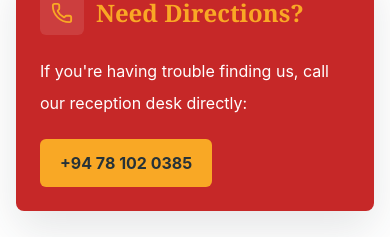
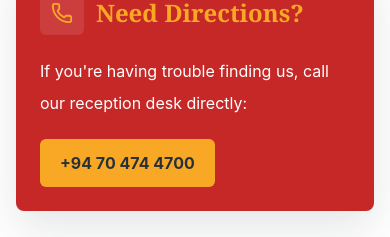
Before and after one commit to pranajewabooking-blip/pranajeewa-new, a React (Vite) app in the folder client/: page /location in a window 390 px wide. Shown: the part 2080-2317 px from the top of the page. Built offline with nearby package versions, Linux system fonts and the light colour scheme; no server answers.

Commit message:
Update location directions phone

```diff
--- a/client/src/pages/Location.jsx
+++ b/client/src/pages/Location.jsx
@@ -136,10 +136,10 @@ export default function Location() {
               If you're having trouble finding us, call our reception desk directly:
             </p>
             <a
-              href="tel:+94781020385"
+              href="tel:+94704744700"
               className="mt-5 inline-flex rounded-md bg-brand-gold px-5 py-3 font-bold text-brand-charcoal transition hover:bg-white"
             >
-              +94 78 102 0385
+              +94 70 474 4700
             </a>
           </motion.article>
         </div>
```
